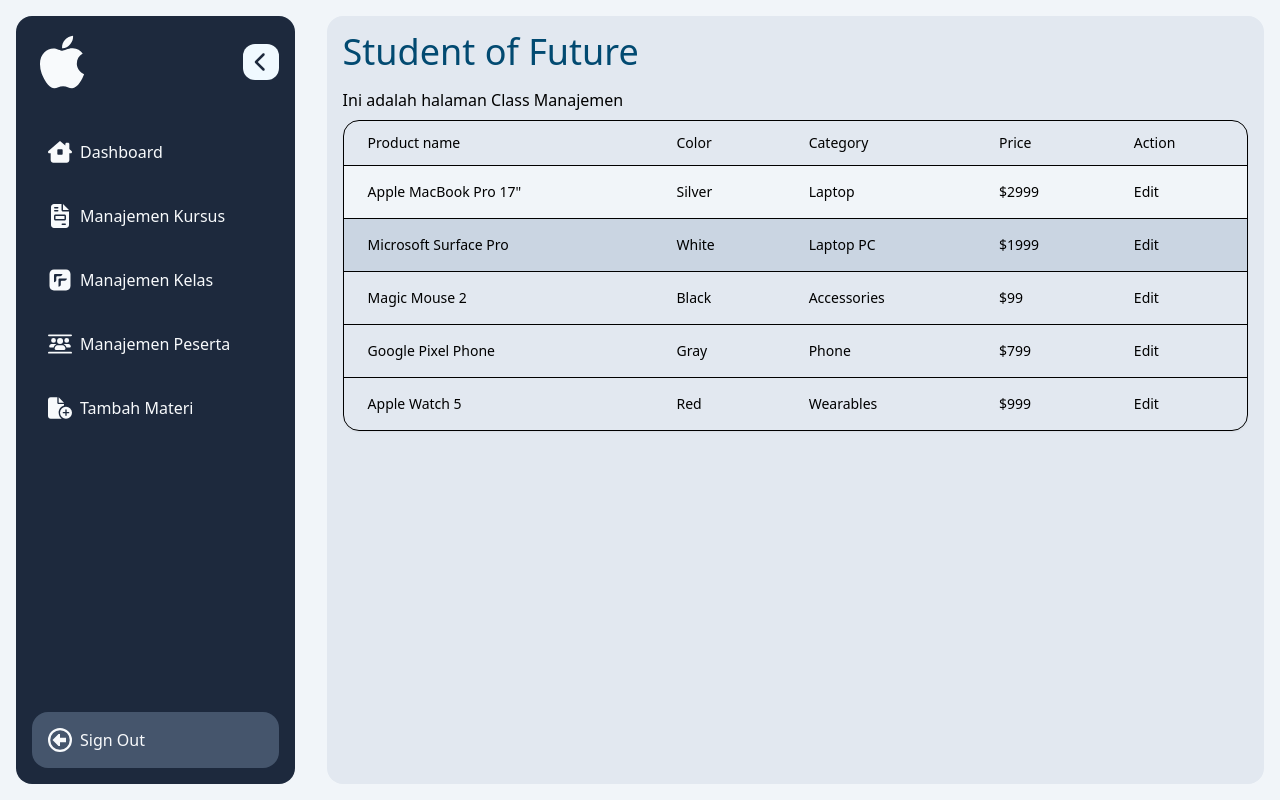
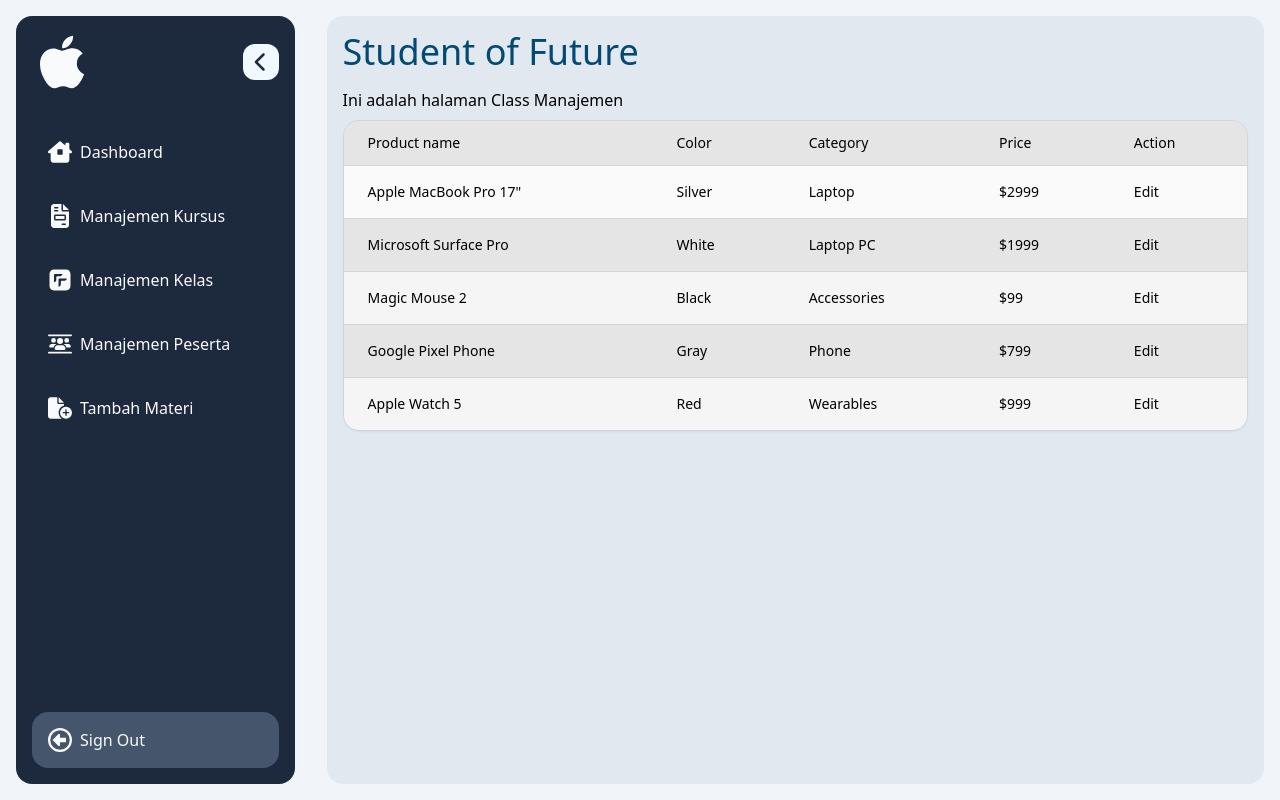
Before and after one commit to stywn93/sinau, a React (Vite) app: page /dashboard/class-management in a window 1280 px wide. Built offline with nearby package versions, Linux system fonts and the light colour scheme.

Commit message:
fix border styling

```diff
--- a/src/component/Table.jsx
+++ b/src/component/Table.jsx
@@ -1,8 +1,8 @@
 export default function Table() {
   return (
-    <div className="my-2 relative overflow-x-auto bg-neutral-primary-soft shadow-xs rounded-2xl border border-default">
+    <div className="my-2 relative overflow-x-auto bg-neutral-100-soft shadow-xs rounded-2xl border border-gray-300">
       <table className="w-full text-sm text-left rtl:text-right text-body">
-        <thead className="bg-neutral-secondary-soft border-b border-default">
+        <thead className="bg-neutral-200 border-b border-gray-300">
           <tr>
             <th scope="col" className="px-6 py-3 font-medium">
               Product name
@@ -22,7 +22,7 @@
           </tr>
         </thead>
         <tbody>
-          <tr className="odd:bg-slate-100 even:bg-slate-800 border-b border-default">
+          <tr className="odd:bg-neutral-50 even:bg-neutral-200 border-b border-gray-300">
             <th
               scope="row"
               className="px-6 py-4 font-medium text-heading whitespace-nowrap"
@@ -38,7 +38,7 @@
               </a>
             </td>
           </tr>
-          <tr className="odd:bg-slate-100 even:bg-slate-300 border-b border-default">
+          <tr className="odd:bg-slate-100 even:bg-neutral-200 border-b border-gray-300">
             <th
               scope="row"
               className="px-6 py-4 font-medium text-heading whitespace-nowrap"
@@ -54,7 +54,7 @@
               </a>
             </td>
           </tr>
-          <tr className="odd:bg-neutral-primary even:bg-neutral-secondary-soft border-b border-default">
+          <tr className="odd:bg-neutral-100 even:bg-neutral-200 border-b border-gray-300">
             <th
               scope="row"
               className="px-6 py-4 font-medium text-heading whitespace-nowrap"
@@ -70,7 +70,7 @@
               </a>
             </td>
           </tr>
-          <tr className="odd:bg-neutral-primary even:bg-neutral-secondary-soft border-b border-default">
+          <tr className="odd:bg-neutral-100 even:bg-neutral-200 border-b border-gray-300">
             <th
               scope="row"
               className="px-6 py-4 font-medium text-heading whitespace-nowrap"
@@ -86,7 +86,7 @@
               </a>
             </td>
           </tr>
-          <tr className="odd:bg-neutral-primary even:bg-neutral-secondary-soft">
+          <tr className="odd:bg-neutral-100 even:bg-neutral-200">
             <th
               scope="row"
               className="px-6 py-4 font-medium text-heading whitespace-nowrap"
```
